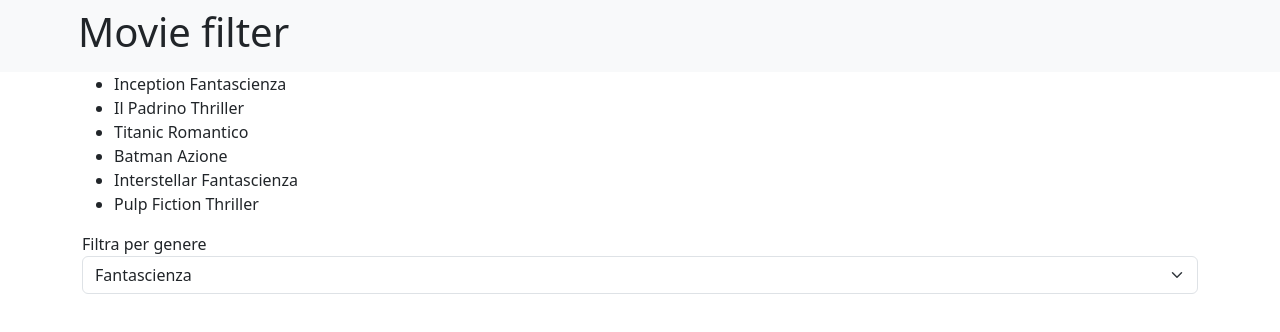
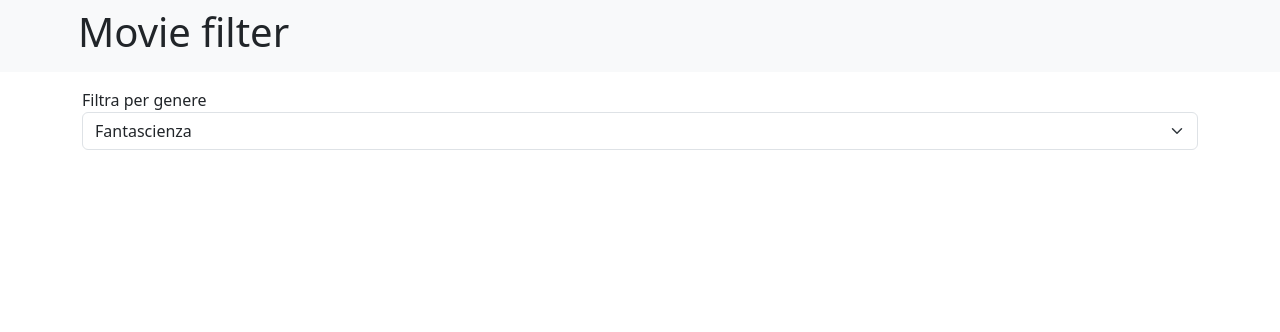
Before and after one commit to valecristiano/react-movie-filter, a React (Vite) app: page / in a window 1280 px wide. Shown: the top 332 px of the page. Built offline with nearby package versions, Linux system fonts and the light colour scheme.

Commit message:
genre filter

```diff
--- a/src/App.jsx
+++ b/src/App.jsx
@@ -1,3 +1,5 @@
+import { useState, useEffect } from "react";
+
 const filmList = [
   { title: "Inception", genre: "Fantascienza" },
   { title: "Il Padrino", genre: "Thriller" },
@@ -8,6 +10,11 @@
 ];
 
 export default function App() {
+  const [genreSelected, setGenreSelected] = useState("");
+
+  const filteredFilmList = filmList.filter((film) => film.genre === genreSelected);
+  console.log(filteredFilmList);
+
   return (
     <>
       <header className="bg-light">
@@ -17,7 +24,7 @@
       </header>
       <section className="container">
         <ul>
-          {filmList.map((film, index) => (
+          {filteredFilmList.map((film, index) => (
             <li key={index}>
               <span>{film.title}</span> <span>{film.genre}</span>
             </li>
@@ -26,9 +33,9 @@
       </section>
       <section className="container">
         <label htmlFor="genre-selection">Filtra per genere</label>
-        <select id="genre-selection" className="form-select" aria-label="Default select example">
+        <select value={genreSelected} onChange={(e) => setGenreSelected(e.target.value)} id="genre-selection" className="form-select" aria-label="Default select example">
           {filmList.map((film, index) => (
-            <option key={index} value="{index}">
+            <option key={index} value={film.genre}>
               {film.genre}
             </option>
           ))}
```
